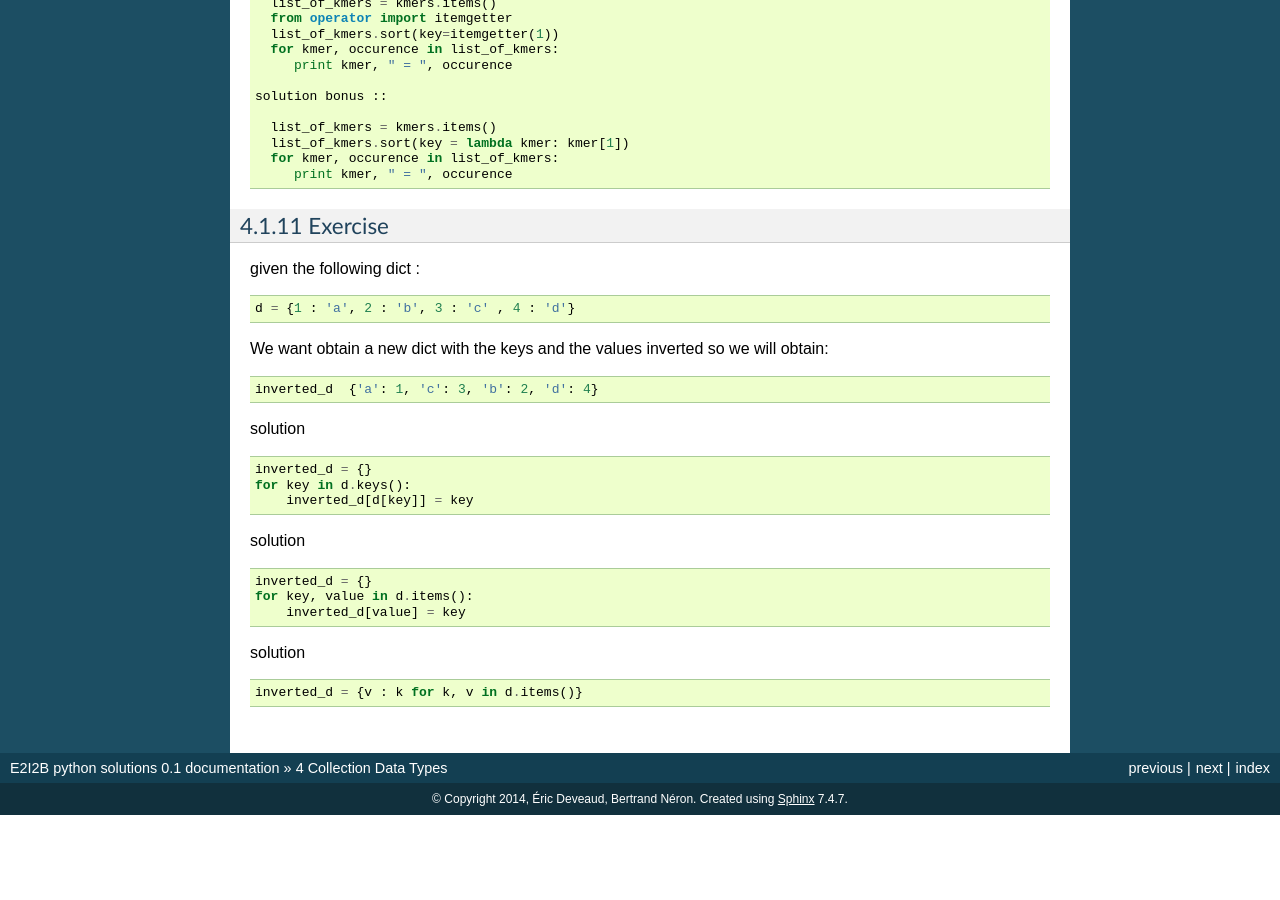
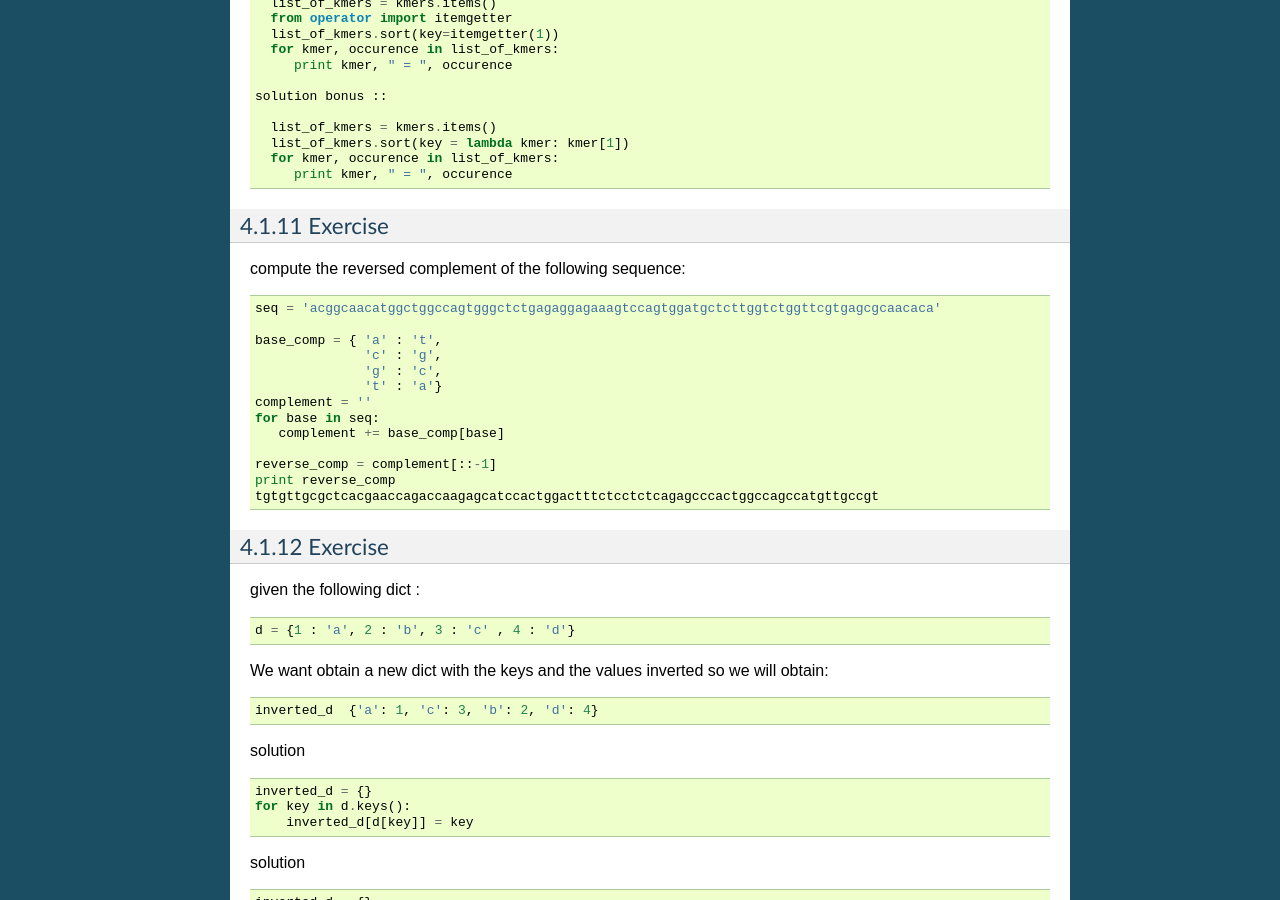
Before and after one commit to C3BI-pasteur-fr/python-solutions-1, a Sphinx documentation site: the page built from source/Collection_Data_Types.rst, in a window 1280 px wide and 900 px high, scrolled down 6063 px. Built offline with Sphinx 7.4.7, drawn with Linux system fonts in a browser that asks for light colours; pages that are not in the unit, such as notebooks, are missing from menus; before the commit the page ends 6878 px from its top, so only the background shows below that.

Commit message:
add exercise on reverse complement a sequence

```diff
--- a/source/Collection_Data_Types.rst
+++ b/source/Collection_Data_Types.rst
@@ -344,6 +344,26 @@ solution bonus ::
 Exercise
 --------
 
+compute the reversed complement of the following sequence: ::
+
+   seq = 'acggcaacatggctggccagtgggctctgagaggagaaagtccagtggatgctcttggtctggttcgtgagcgcaacaca'
+
+   base_comp = { 'a' : 't',
+                 'c' : 'g',
+                 'g' : 'c',
+                 't' : 'a'}
+   complement = ''
+   for base in seq:
+      complement += base_comp[base]
+
+   reverse_comp = complement[::-1]
+   print reverse_comp
+   tgtgttgcgctcacgaaccagaccaagagcatccactggactttctcctctcagagcccactggccagccatgttgccgt
+
+
+Exercise
+--------
+
 given the following dict : ::
 
    d = {1 : 'a', 2 : 'b', 3 : 'c' , 4 : 'd'}
```
